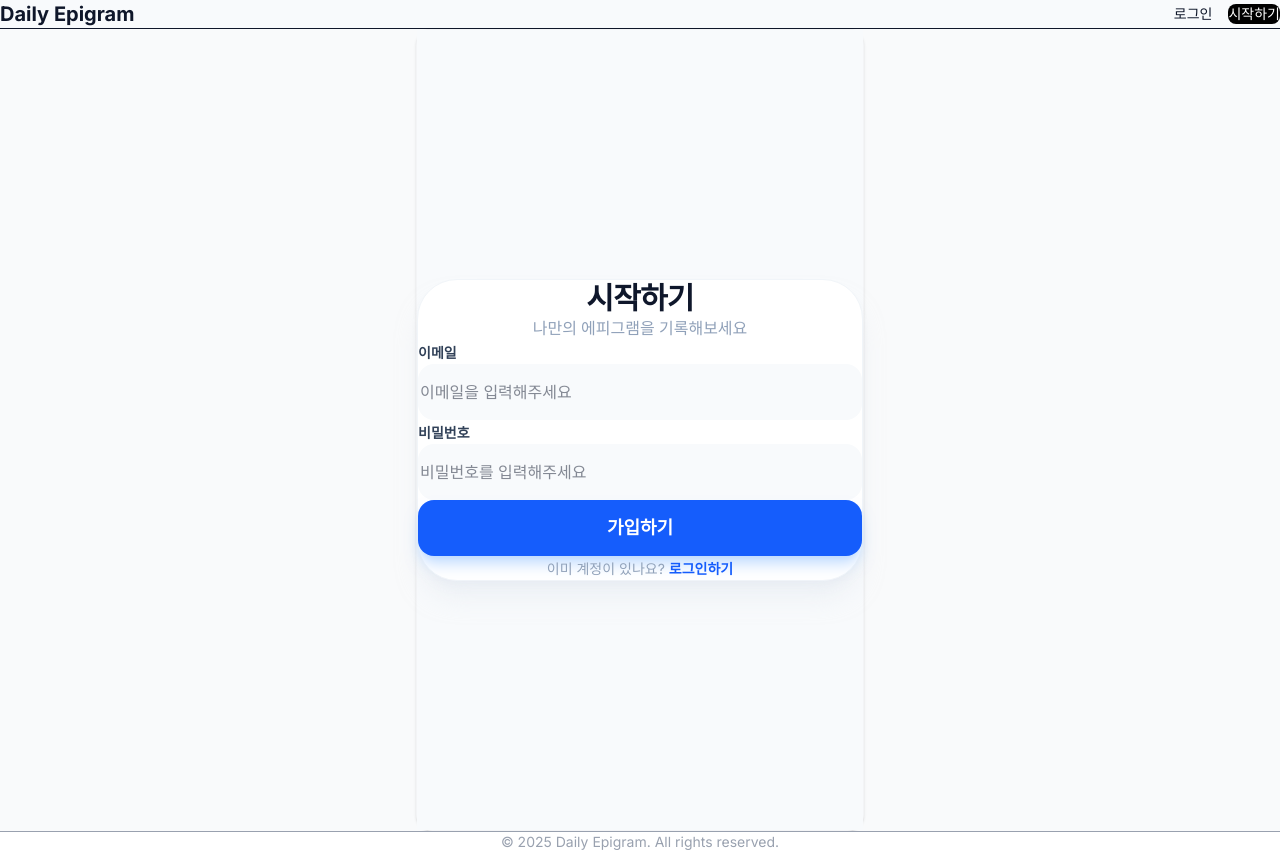
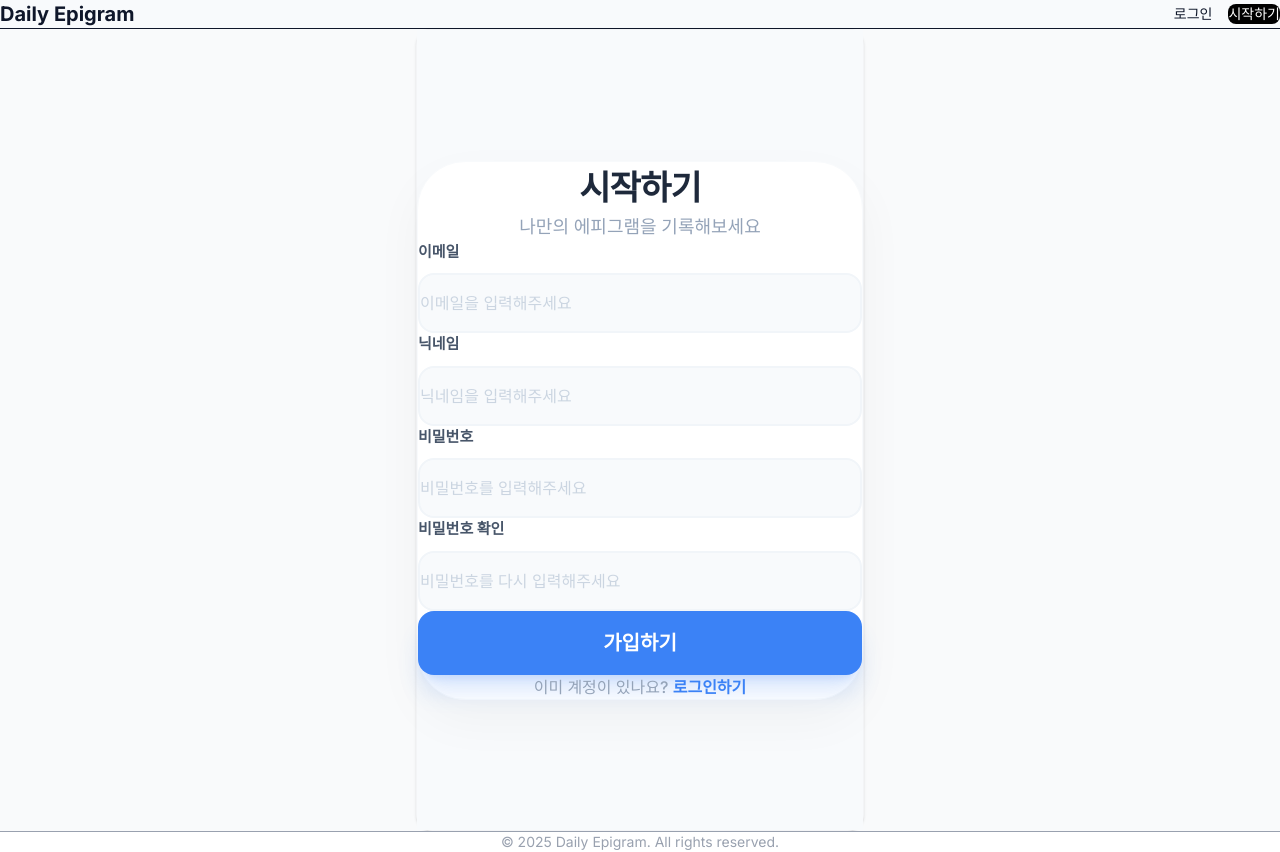
Before and after one commit to GODJINYOUNG/daily-epigram, a Next.js app: page /signup in a window 1280 px wide. Built offline with nearby package versions, Linux system fonts and the light colour scheme.

Commit message:
design: 2차 정밀 디자인 튜닝 (여백 및 폰트)

```diff
--- a/src/app/(auth)/signup/page.tsx
+++ b/src/app/(auth)/signup/page.tsx
@@ -6,63 +6,68 @@ import Link from "next/link";
 export default function SignUpPage() {
   const [email, setEmail] = useState("");
 
-  const handleSignUp = (e: React.FormEvent) => {
-    e.preventDefault();
-    alert(`${email}님, 회원가입 버튼이 정상 작동합니다!`);
-  };
-
   return (
-    <div className="flex min-h-screen items-center justify-center bg-slate-50 p-6">
-      <div className="w-full max-w-[450px] rounded-[40px] bg-white p-12 shadow-xl shadow-slate-200/50 border border-slate-100">
-        <div className="mb-10 text-center">
-          <h1 className="text-3xl font-[900] text-slate-900 tracking-tight">
+    <div className="flex min-h-screen items-center justify-center bg-[#F8FAFC] p-6">
+      {/* 카드: 그림자를 더 은은하게, 모서리는 더 둥글게 */}
+      <div className="w-full max-w-[460px] rounded-[48px] bg-white p-12 shadow-[0_20px_50px_rgba(0,0,0,0.04)] border border-slate-50">
+        {/* 헤더 섹션: 텍스트 간격 조정 */}
+        <div className="mb-14 text-center">
+          <h1 className="text-[34px] font-[900] text-[#1E293B] tracking-tight">
             시작하기
           </h1>
-          <p className="mt-2 text-slate-400 font-medium">
+          <p className="mt-4 text-[#94A3B8] font-medium text-lg">
             나만의 에피그램을 기록해보세요
           </p>
         </div>
 
-        <form className="space-y-6" onSubmit={handleSignUp}>
-          <div className="space-y-2">
-            <label className="ml-1 text-sm font-bold text-slate-700">
-              이메일
-            </label>
-            <input
-              type="email"
-              required
-              value={email}
-              onChange={(e) => setEmail(e.target.value)}
-              placeholder="이메일을 입력해주세요"
-              className="w-full h-14 rounded-2xl bg-slate-50 px-5 text-slate-900 border-2 border-transparent focus:border-blue-500 focus:bg-white outline-none transition-all"
-            />
-          </div>
+        <form className="space-y-7" onSubmit={(e) => e.preventDefault()}>
+          {[
+            {
+              label: "이메일",
+              type: "email",
+              placeholder: "이메일을 입력해주세요",
+            },
+            {
+              label: "닉네임",
+              type: "text",
+              placeholder: "닉네임을 입력해주세요",
+            },
+            {
+              label: "비밀번호",
+              type: "password",
+              placeholder: "비밀번호를 입력해주세요",
+            },
+            {
+              label: "비밀번호 확인",
+              type: "password",
+              placeholder: "비밀번호를 다시 입력해주세요",
+            },
+          ].map((field) => (
+            <div key={field.label} className="flex flex-col gap-2.5">
+              <label className="ml-1 text-[15px] font-bold text-[#475569]">
+                {field.label}
+              </label>
+              <input
+                type={field.type}
+                placeholder={field.placeholder}
+                className="w-full h-15 rounded-2xl border-2 border-[#F1F5F9] bg-[#F8FAFC] px-6 text-[#1E293B] placeholder:text-[#CBD5E1] outline-none transition-all focus:border-[#3B82F6] focus:bg-white focus:ring-4 focus:ring-[#3B82F60D]"
+              />
+            </div>
+          ))}
 
-          {/* 비밀번호 등 다른 필드들도 동일한 스타일 적용 */}
-          <div className="space-y-2">
-            <label className="ml-1 text-sm font-bold text-slate-700">
-              비밀번호
-            </label>
-            <input
-              type="password"
-              placeholder="비밀번호를 입력해주세요"
-              className="w-full h-14 rounded-2xl bg-slate-50 px-5 text-slate-900 border-2 border-transparent focus:border-blue-500 focus:bg-white outline-none transition-all"
-            />
-          </div>
-
-          <button
-            type="submit"
-            className="mt-4 w-full h-14 rounded-2xl bg-blue-600 text-lg font-bold text-white shadow-lg shadow-blue-200 hover:bg-blue-700 active:scale-[0.98] transition-all"
-          >
+          {/* 버튼: 더 묵직하고 선명한 블루 */}
+          <button className="mt-8 w-full h-16 rounded-2xl bg-[#3B82F6] text-xl font-extrabold text-white shadow-xl shadow-[#3B82F633] transition-all hover:bg-[#2563EB] active:scale-[0.98]">
             가입하기
           </button>
         </form>
 
-        <div className="mt-10 text-center">
-          <span className="text-sm text-slate-400">이미 계정이 있나요? </span>
+        <div className="mt-12 text-center">
+          <span className="text-[#94A3B8] font-medium">
+            이미 계정이 있나요?{" "}
+          </span>
           <Link
             href="/login"
-            className="text-sm font-bold text-blue-600 hover:underline"
+            className="font-bold text-[#3B82F6] hover:underline underline-offset-4 ml-1"
           >
             로그인하기
           </Link>
```
